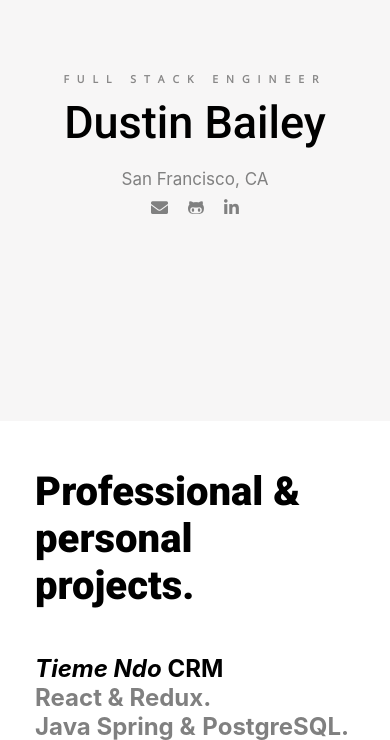
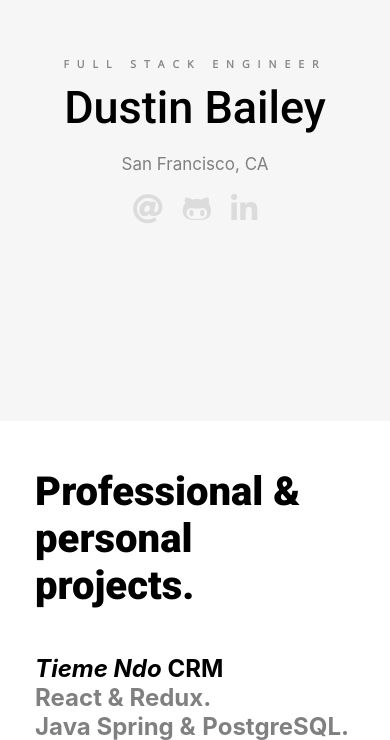
Before and after one commit to dgbailey/new_portfolio, a React (Create React App) app: page / in a window 390 px wide. Shown: the part 104-844 px from the top of the page. Built offline with nearby package versions, Linux system fonts and the light colour scheme; a web font is replaced by a local one.

Commit message:
disabling animations on mobile

```diff
--- a/src/GlobalTopContainer.js
+++ b/src/GlobalTopContainer.js
@@ -8,10 +8,17 @@ export class GlobalTopContainer extends Component{
 
 
     componentDidMount(){
-        document.addEventListener('scroll', this.dropTextAndOpacity,true)
-        document.addEventListener('scroll', this.titleTextAndOpacity,true)
-        document.addEventListener('scroll', this.iconDescTextAndOpacity,true)
-        document.addEventListener('scroll', this.uCdTextAndOpacity,true)
+        if (/Android|webOS|iPhone|iPad|iPod|BlackBerry/i.test(navigator.userAgent)) {
+            // what you want to run in mobile
+
+        }
+        else{
+            document.addEventListener('scroll', this.dropTextAndOpacity,true)
+            document.addEventListener('scroll', this.titleTextAndOpacity,true)
+            document.addEventListener('scroll', this.iconDescTextAndOpacity,true)
+            document.addEventListener('scroll', this.uCdTextAndOpacity,true)
+        }
+
         // adding true here was extremely important
     }
 
@@ -135,7 +142,7 @@ export class GlobalTopContainer extends Component{
                             <p>San Francisco, CA</p>
 
                             <div className="contact-icon-container">
-                                <a href="mailto:bailey.dust@gmail.com?subject=Saw Your Portfolio" ><i class="fas fa-envelope"></i></a>
+                                <a href="mailto:bailey.dust@gmail.com?subject=Saw Your Portfolio" ><i class="fas fa-at"></i></a>
                                 <a href="https://github.com/dgbailey" target="_blank"><i class="fab fa-github-alt"></i></a>
                                 <a href="https://www.linkedin.com/in/dustin-bailey-758ab195/" target="_blank"><i class="fab fa-linkedin-in"></i></a>
                             </div>
@@ -406,14 +413,30 @@ const StyledGlobalTopContainer = styled.section`
         display:flex:
         width:300px;
         justify-content:space-between;
+
+        margin:10px;
+
+        @media(max-width:590){
+
+
+                margin:10px;
+        }
+
         a{
             text-decoration:none;
-            &:link{color:gray;
+
+
+
+            &:link{color:#dcdcdc;
             }
 
             &:visited{
-                color:gray;
+                color:#dcdcdc;
             }
+
+
+
+
         }
 
         i{
@@ -423,9 +446,13 @@ const StyledGlobalTopContainer = styled.section`
                 transition:.5s ease;
                 color:gray;
             }
+            @media(max-width:590px){
+                font-size: 3rem;
+                color:#dcdcdc;
+            }
         }
     }
-    }
+}
     .parallax__layer--a {
     transform: translateZ(0);
 
@@ -570,6 +597,7 @@ ${'' /*
         font-size: 8rem;
         font-weight:500;
 
+
         margin: 0px 0px 20px;
 
         text-align: center;
@@ -580,10 +608,12 @@ ${'' /*
 
         animation-delay:.3s;
         @media (max-width:590px){
-            font-size: 5rem;
+            font-size: 5.2rem;
+            width:100%;
         }
         @media (max-width:570px){
             font-size: 4.5rem;
+
         }
     }
 
```
